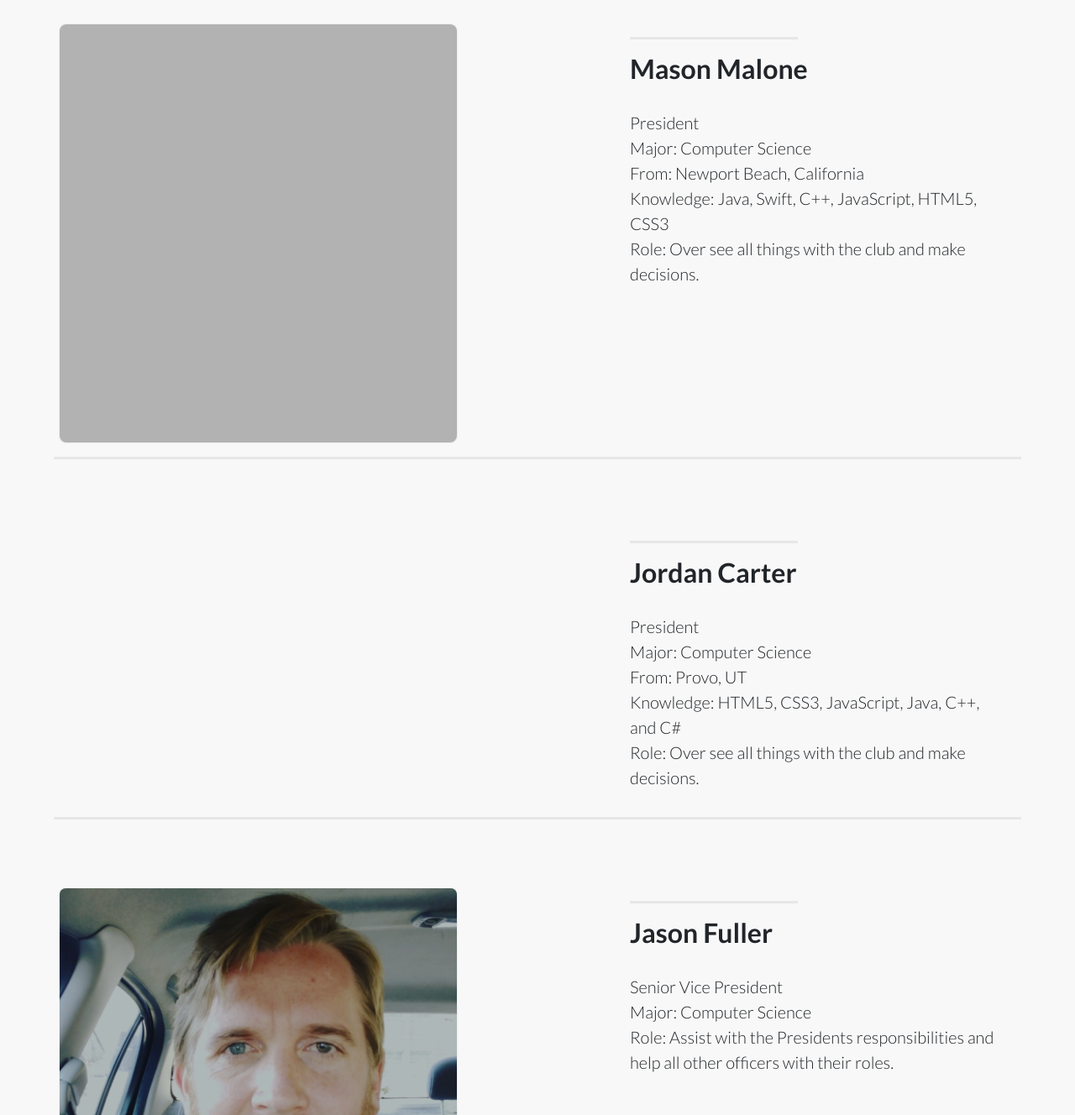
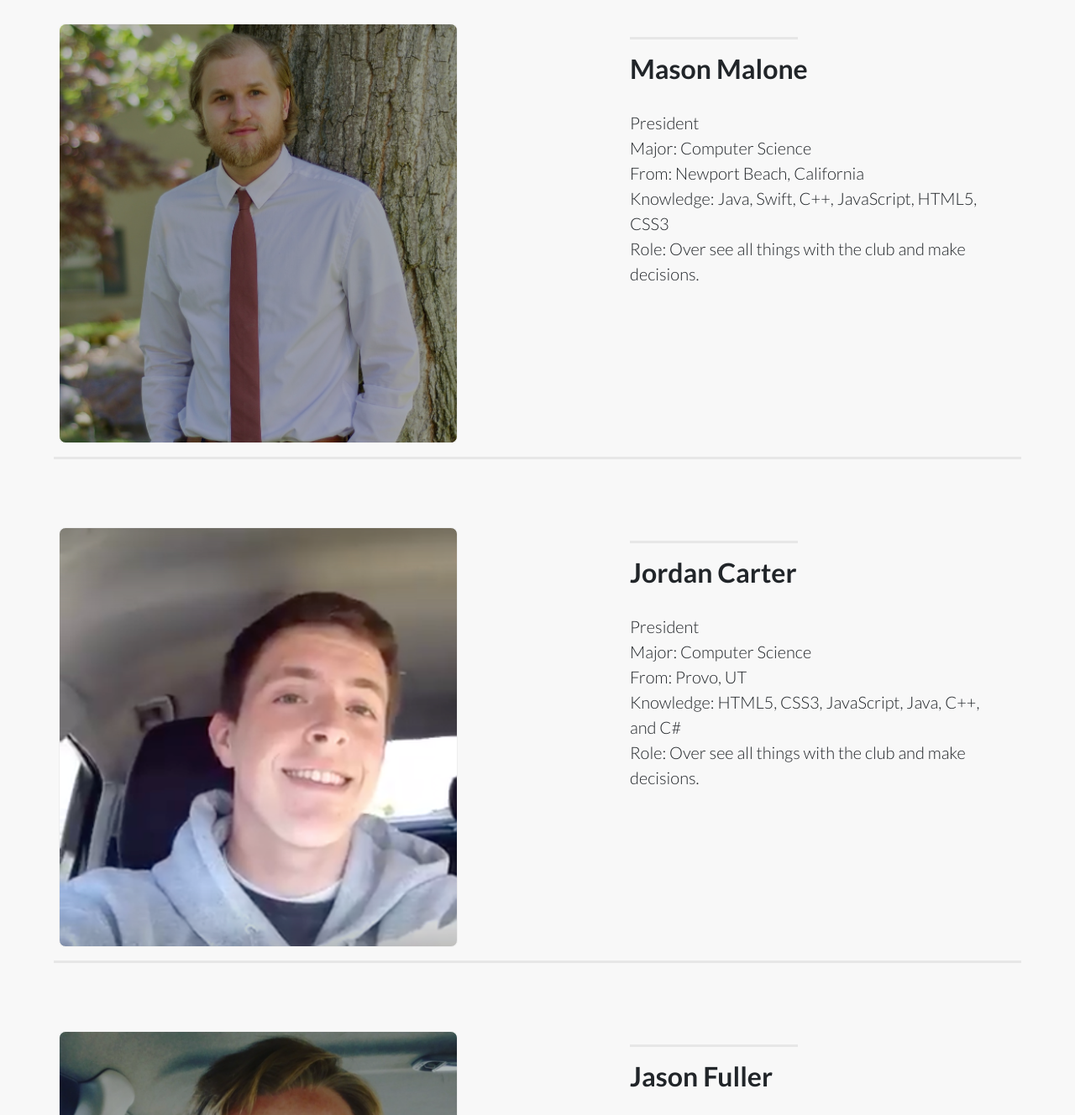
Before and after one commit to zofrus/uvudevclub-orig, a website: page officers.html in a window 1280 px wide. Shown: the part 834-2162 px from the top of the page at 84% size. Drawn offline with nearby package versions, Linux system fonts and the light colour scheme; a script that the page names is missing.

Commit message:
minor updates and changes + added photo for jordan

```diff
--- a/css/landing-page.css
+++ b/css/landing-page.css
@@ -97,6 +97,12 @@ cursor: pointer;
 }
 #alex{
 background-image: url("alex.jpeg");
+}
+#mason {
+background-image: url("mason.jpeg");
+}
+#jordan {
+background-image: url("jordan.png");
 }
 #jason{
 background-image: url("jason.jpeg");
--- a/officers.html
+++ b/officers.html
@@ -78,7 +78,7 @@
 
       <div class="container">
         <div class="row">
-          <div class="col-lg-5 mr-auto">
+          <div class="col-lg-5 mr-auto profilePicture" id="jordan">
           </div>
           <div class="col-lg-5 ml-auto">
             <hr class="section-heading-spacer">
```
Also changed, not shown: css/jordan.png (added).
